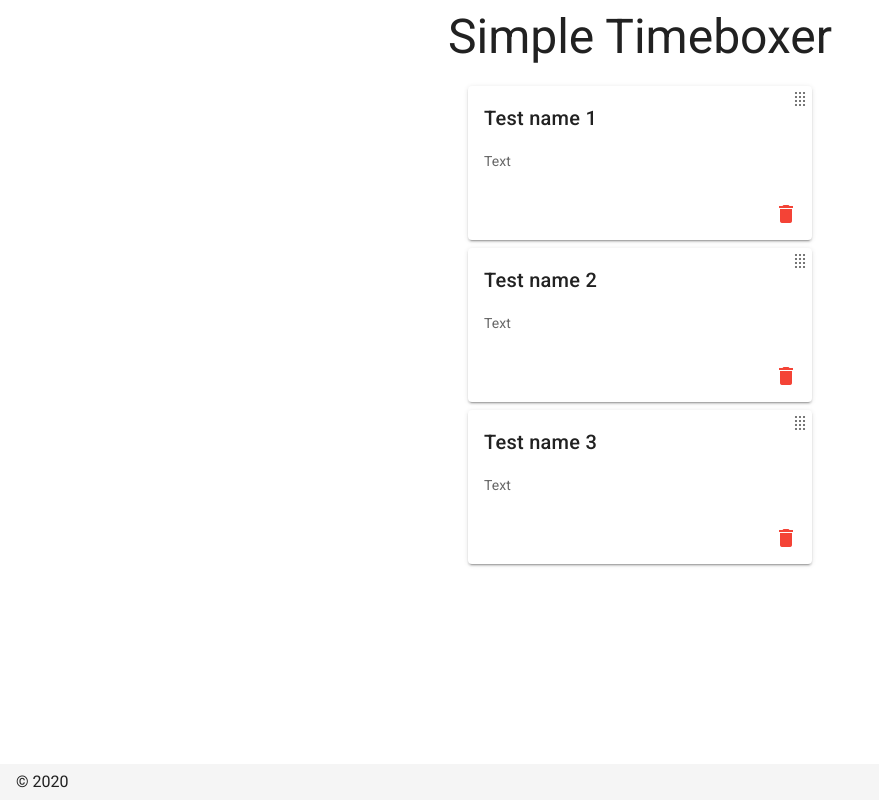
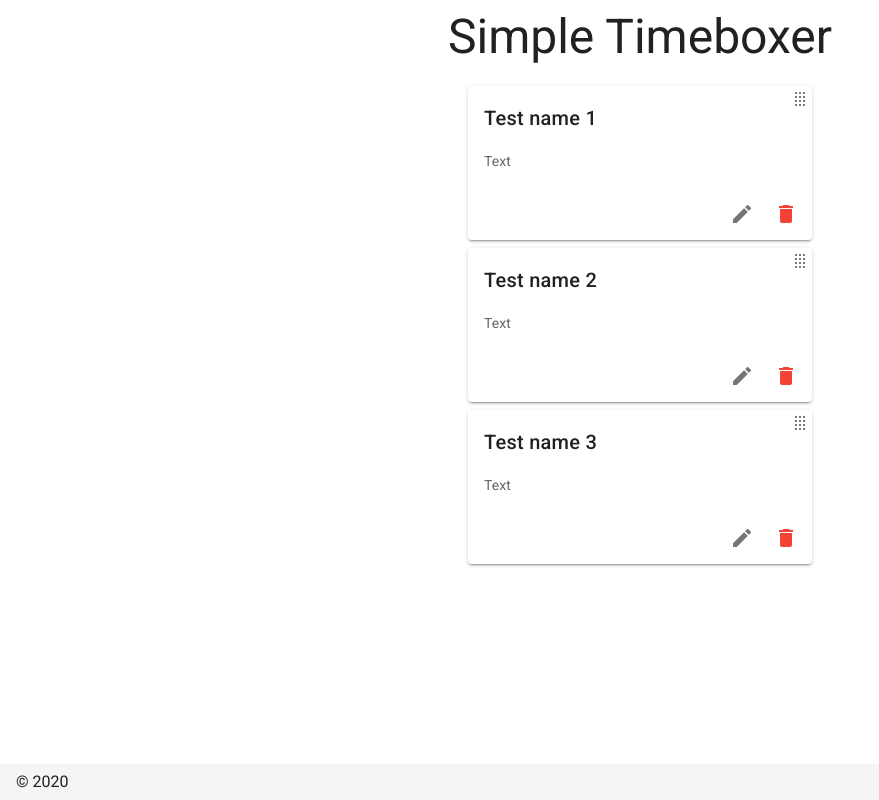
Before and after one commit to tchin25/timebox, a Nuxt app: page / in a window 1280 px wide. Shown: the whole page, without its empty margins (0-879 px from the left). Built offline with nearby package versions, Linux system fonts and the light colour scheme.

Commit message:
add and delete transitions

```diff
--- a/components/TimeboxCard.vue
+++ b/components/TimeboxCard.vue
@@ -4,14 +4,18 @@
       <v-icon>mdi-drag</v-icon>
     </div>
     <v-card-title>
-      {{name}}
+      {{ name }}
     </v-card-title>
     <v-card-text>
       Text
     </v-card-text>
     <v-card-actions>
       <v-spacer />
-      <v-btn icon color="red" @click="deleteTimebox">
+      <v-btn icon :disabled="active">
+
+        <v-icon>mdi-pencil</v-icon>
+      </v-btn>
+      <v-btn icon color="red" @click="DELETE_TIMEBOX(id)">
         <v-icon>mdi-delete</v-icon>
       </v-btn>
     </v-card-actions>
@@ -19,23 +23,29 @@
 </template>
 
 <script>
+import { mapMutations } from "vuex";
+
 export default {
   props: {
     id: {
-            required: true,
+      required: true
     },
     name: {
       required: true,
       default: "Title"
     },
     duration: {
-            required: true,
+      required: true
     }
   },
+  data() {
+    return {
+      active: false,
+      editing: false
+    };
+  },
   methods: {
-        deleteTimebox() {
-            this.$store.commit("timebox/DELETE_TIMEBOX", this.id);
-        }
+    ...mapMutations("timebox", ["UPDATE_TIMEBOX", "DELETE_TIMEBOX"])
   }
 };
 </script>
--- a/pages/index.vue
+++ b/pages/index.vue
@@ -3,10 +3,16 @@
     <p class="text-h3">
       Simple Timeboxer
     </p>
-    <draggable v-model="timeboxList" animation="200" ghost-class="ghost" handle=".handle">
-      <transition-group>
+    <draggable
+      v-model="timeboxList"
+      animation="200"
+      ghost-class="ghost"
+      handle=".handle"
+      style="position: relative; width: 344px;"
+    >
+      <transition-group type="transition" name="timeboxList">
         <timebox-card
-          class="ma-2"
+          class="ma-2 timeboxList-item"
           v-for="element in timeboxList"
           :key="element.id"
           v-bind="element"
@@ -40,4 +46,15 @@ export default {
   opacity: 0.5;
   background: #c8ebfb;
 }
+
+.timeboxList-item {
+  transition: all 0.75s;
+}
+.timeboxList-enter,
+.timeboxList-leave-to {
+  opacity: 0;
+}
+.timeboxList-leave-active {
+  position: absolute;
+}
 </style>
```
Lines whose indentation alone changed are shown as unchanged.
